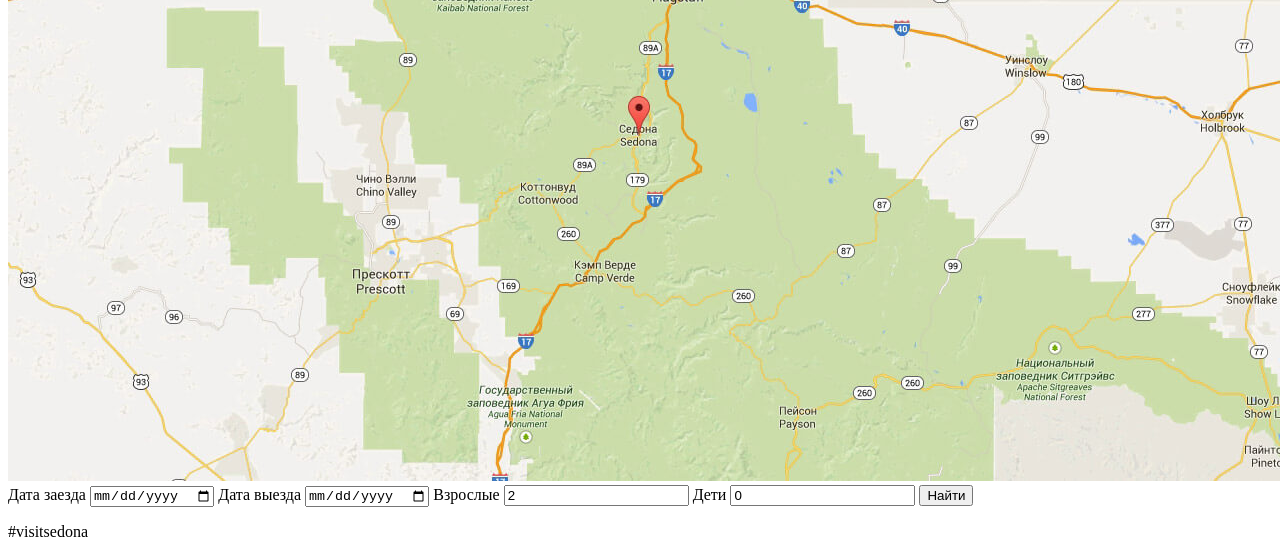
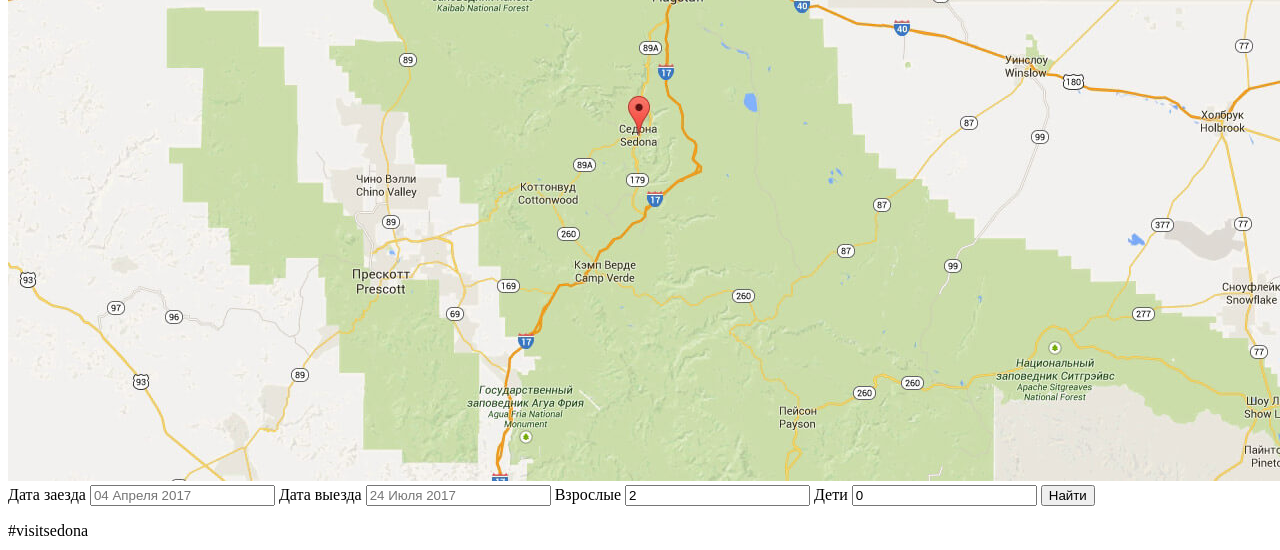
Before and after one commit to Damadj/652929-sedona, a plain HTML site: page index.html in a window 1280 px wide. Shown: the part 2808-3358 px from the top of the page. Drawn offline with Linux system fonts and the light colour scheme.

Commit message:
Доработка разметки

```diff
--- a/index.html
+++ b/index.html
@@ -98,9 +98,9 @@
         <div class="map"><img src="img/map.jpg" alt="карта" width="1280" height="747"></div>
         <form class="search-form-hotels" action="https://echo.htmlacademy.ru" method="get">
           <label for="check-in-date">Дата заезда</label>
-          <input type="date" id="check-in-date" name="check-in-date">
+          <input type="text" id="check-in-date" name="check-in-date" placeholder="04 Апреля 2017">
           <label for="check-out-date">Дата выезда</label>
-          <input type="date" id="check-out-date" name="check-out-date">
+          <input type="text" id="check-out-date" name="check-out-date" placeholder="24 Июля 2017">
           <label for="adult">Взрослые</label>
           <input type="number" id="adult" name="adult" value="2" min="0" step="1">
           <label for="child">Дети</label>
```
